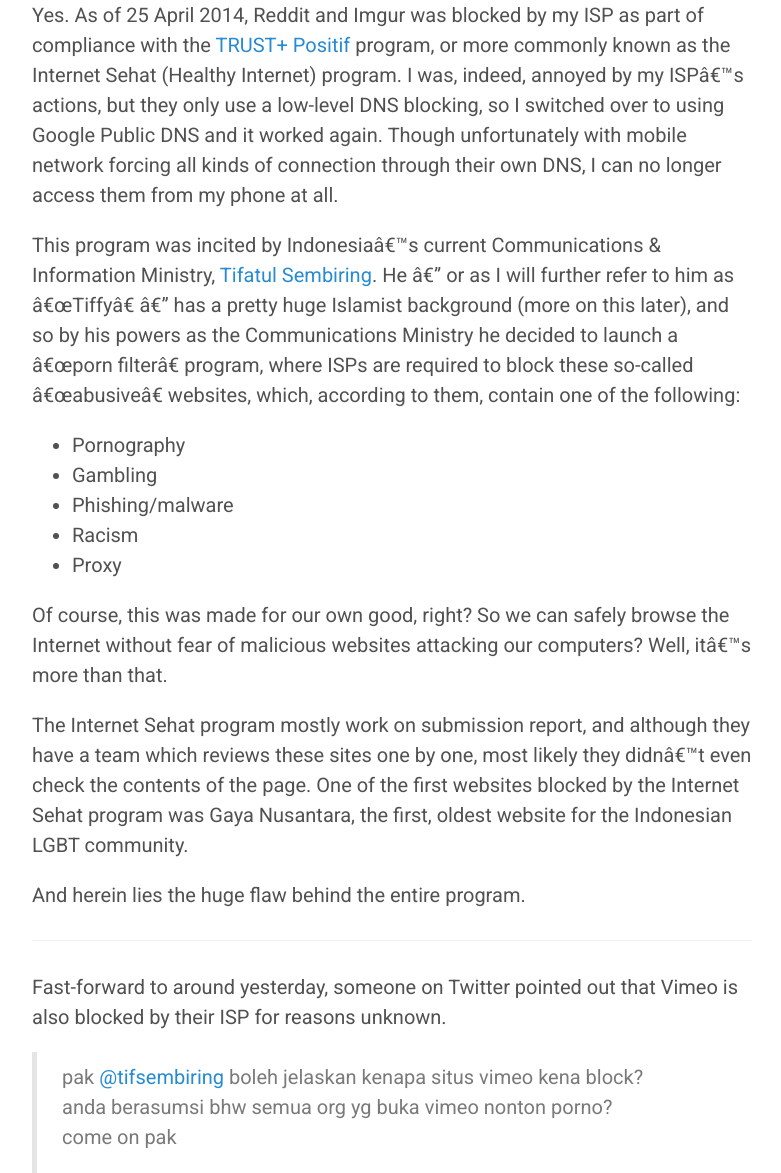
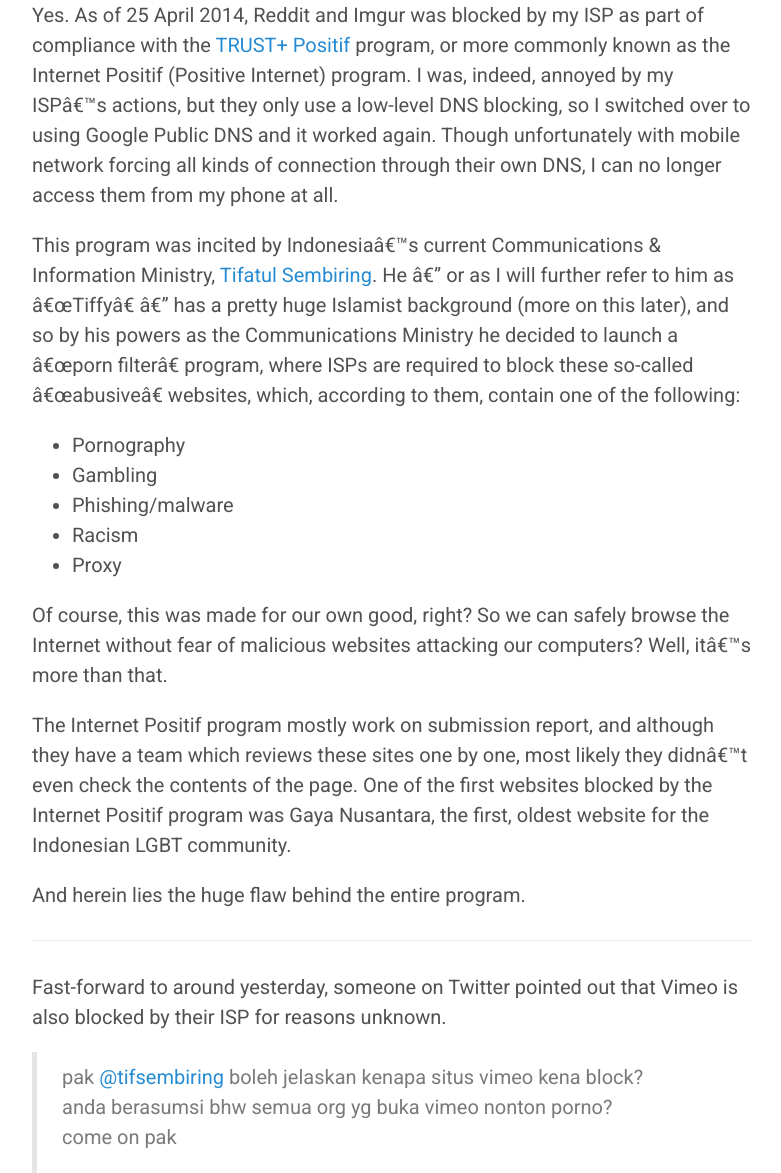
Before and after one commit to resir014/resir014.github.io, a Jekyll site: the page built from _posts/2014-05-12-a-desperate-plea-for-internet-freedom.md, in a window 1280 px wide and 1400 px high, scrolled down 461 px. Shown: the part 227-1400 px from the top of the window, without its empty margins (248-1029 px from the left). Built offline with Jekyll 4.4.1, drawn with Linux system fonts in a browser that asks for light colours; nearby versions of some CDN libraries; Markdown is read by kramdown in place of the engine named in the settings; comment, search, counter and statistics services are not loaded; some of the changed text lies outside the part shown.

Commit message:
Edited: A desperate plea for Internet freedom

```diff
--- a/_posts/2014-05-12-a-desperate-plea-for-internet-freedom.md
+++ b/_posts/2014-05-12-a-desperate-plea-for-internet-freedom.md
@@ -8,7 +8,7 @@
 
 <img src="http://37.media.tumblr.com/0dc32275aaf9ff6ad169fd2c49e7f466/tumblr_n4l808VNJc1qapvx8o1_1280.jpg" alt="Photo" />
 
-Yes. As of 25 April 2014, Reddit and Imgur was blocked by my ISP as part of compliance with the [TRUST+ Positif](http://trustpositif.kominfo.go.id/) program, or more commonly known as the Internet Sehat (Healthy Internet) program. I was, indeed, annoyed by my ISP's actions, but they only use a low-level DNS blocking, so I switched over to using Google Public DNS and it worked again. Though unfortunately with mobile network forcing all kinds of connection through their own DNS, I can no longer access them from my phone at all.
+Yes. As of 25 April 2014, Reddit and Imgur was blocked by my ISP as part of compliance with the [TRUST+ Positif](http://trustpositif.kominfo.go.id/) program, or more commonly known as the Internet Positif (Positive Internet) program. I was, indeed, annoyed by my ISP's actions, but they only use a low-level DNS blocking, so I switched over to using Google Public DNS and it worked again. Though unfortunately with mobile network forcing all kinds of connection through their own DNS, I can no longer access them from my phone at all.
 
 This program was incited by Indonesia's current Communications & Information Ministry, [Tifatul Sembiring](http://en.wikipedia.org/wiki/Tifatul_Sembiring). He &mdash; or as I will further refer to him as "Tiffy" &mdash; has a pretty huge Islamist background (more on this later), and so by his powers as the Communications Ministry he decided to launch a "porn filter" program, where ISPs are required to block these so-called "abusive" websites, which, according to them, contain one of the following:
 
@@ -20,7 +20,7 @@
 
 Of course, this was made for our own good, right? So we can safely browse the Internet without fear of malicious websites attacking our computers? Well, it's more than that.
 
-The Internet Sehat program mostly work on submission report, and although they have a team which reviews these sites one by one, most likely they didn't even check the contents of the page. One of the first websites blocked by the Internet Sehat program was Gaya Nusantara, the first, oldest website for the Indonesian LGBT community.
+The Internet Positif program mostly work on submission report, and although they have a team which reviews these sites one by one, most likely they didn't even check the contents of the page. One of the first websites blocked by the Internet Positif program was Gaya Nusantara, the first, oldest website for the Indonesian LGBT community.
 
 And herein lies the huge flaw behind the entire program.
 
@@ -79,3 +79,5 @@
 **Update 3:** A local Al Jazeera cameraman [posted a video](http://www.youtube.com/watch?v=BD4jDRXoCac) expressing his anger on the blockage of Vimeo.
 
 **Update 4:** Vimeo has said that they have received the official request sent by the Ministry and are working to resolve the issue.
+
+**Update 5:** Changed the name "Internet Sehat" to "Internet Positif" to avoid confusion with the [https://twitter.com/internetsehat](Internet Sehat), a non-profit organisation promoting safe browsing on the Internet. Internet Positif is purely a government program.
```
Also changed, not shown: other parts of _posts/2014-05-12-a-desperate-plea-for-internet-freedom.md (+1 -1 lines).
